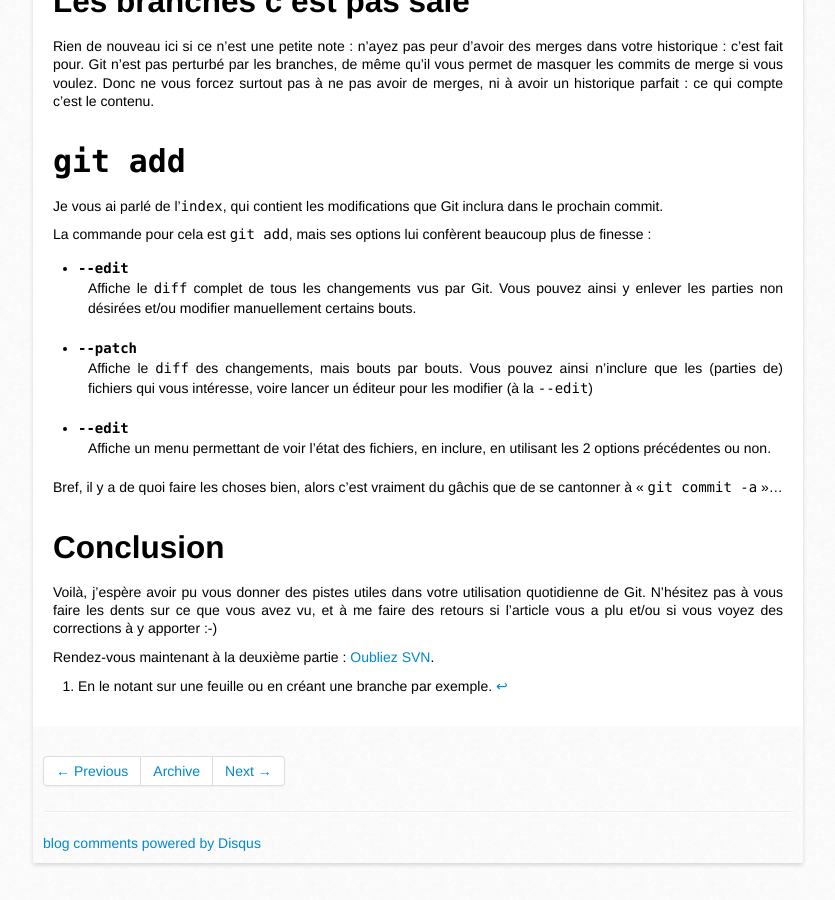
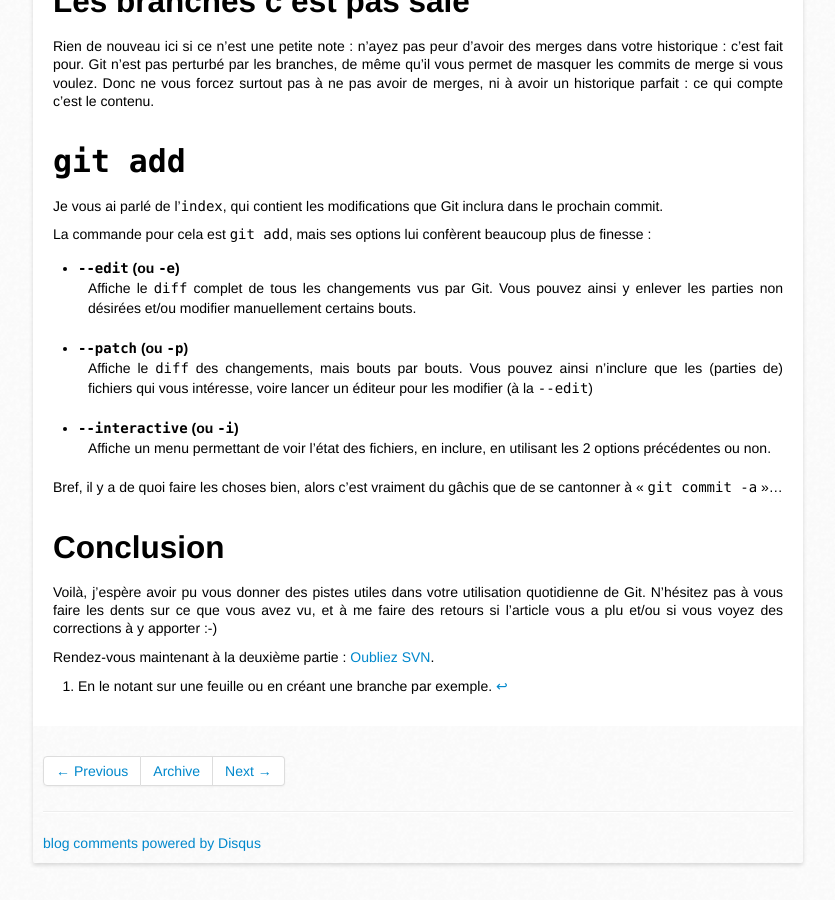
Before and after one commit to dohzya/dohzya.com, a Jekyll site: the page built from _posts/2013-01-03-git-tips-1.md, in a window 1280 px wide and 900 px high, scrolled down 3338 px. Shown: the whole window, without its empty margins (22-857 px from the left). Built offline with Jekyll 4.4.1, drawn with Linux system fonts in a browser that asks for light colours; comment, search, counter and statistics services are not loaded.

Commit message:
posts: git-tips: Fix typo
Reported by Valérian

```diff
--- a/_posts/2013-01-03-git-tips-1.md
+++ b/_posts/2013-01-03-git-tips-1.md
@@ -147,13 +147,13 @@ Je vous ai parlé de l'`index`, qui contient les modifications que Git inclura d
 
 La commande pour cela est `git add`, mais ses options lui confèrent beaucoup plus de finesse :
 
-- `--edit`
+- `--edit` (ou `-e`)
 :	Affiche le `diff` complet de tous les changements vus par Git. Vous pouvez ainsi y enlever les parties non désirées et/ou modifier manuellement certains bouts.
 
-- `--patch`
+- `--patch` (ou `-p`)
 :	Affiche le `diff` des changements, mais bouts par bouts. Vous pouvez ainsi n'inclure que les (parties de) fichiers qui vous intéresse, voire lancer un éditeur pour les modifier (à la `--edit`)
 
-- `--edit`
+- `--interactive` (ou `-i`)
 :	Affiche un menu permettant de voir l'état des fichiers, en inclure, en utilisant les 2 options précédentes ou non.
 
 Bref, il y a de quoi faire les choses bien, alors c'est vraiment du gâchis que de se cantonner à « `git commit -a` »…
```
